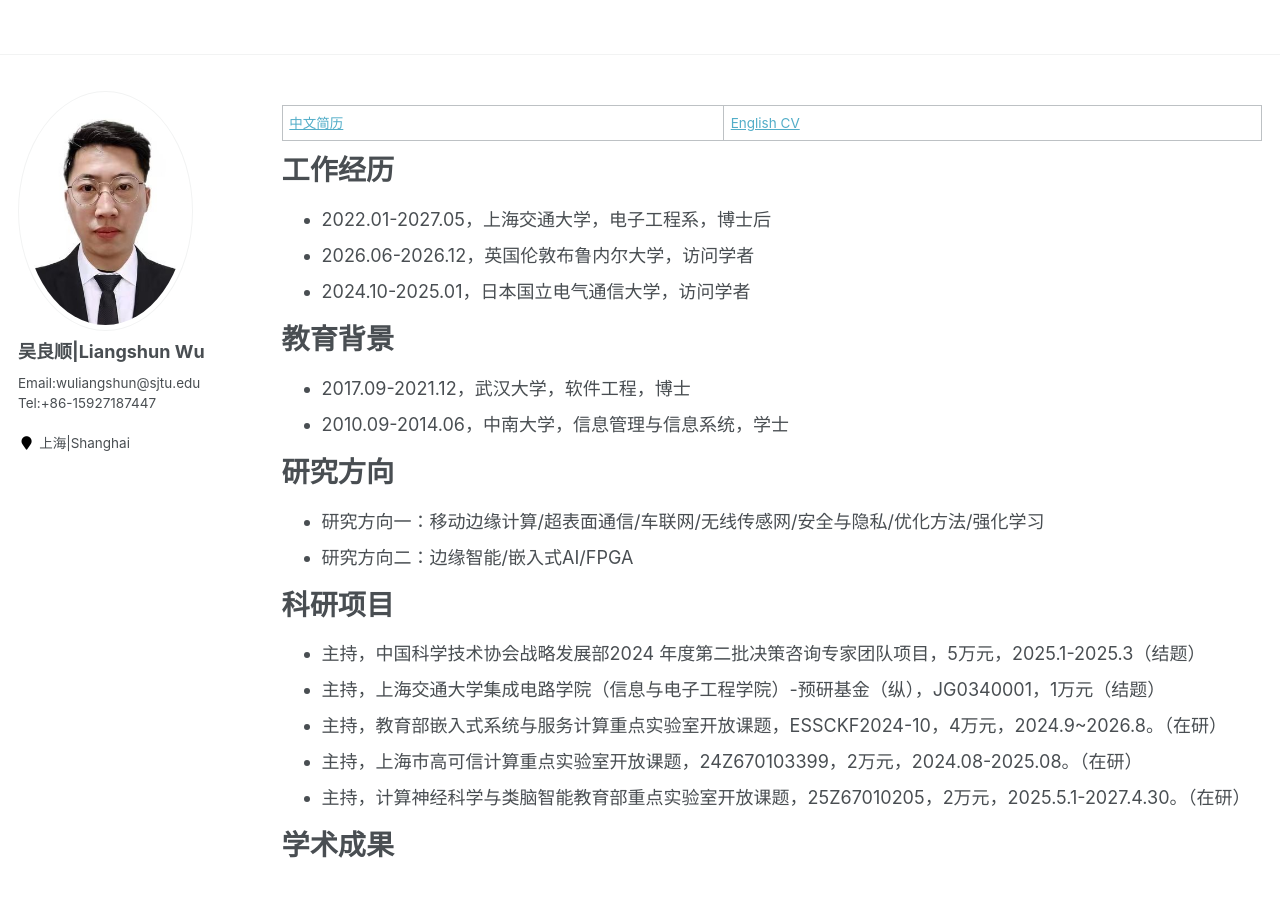
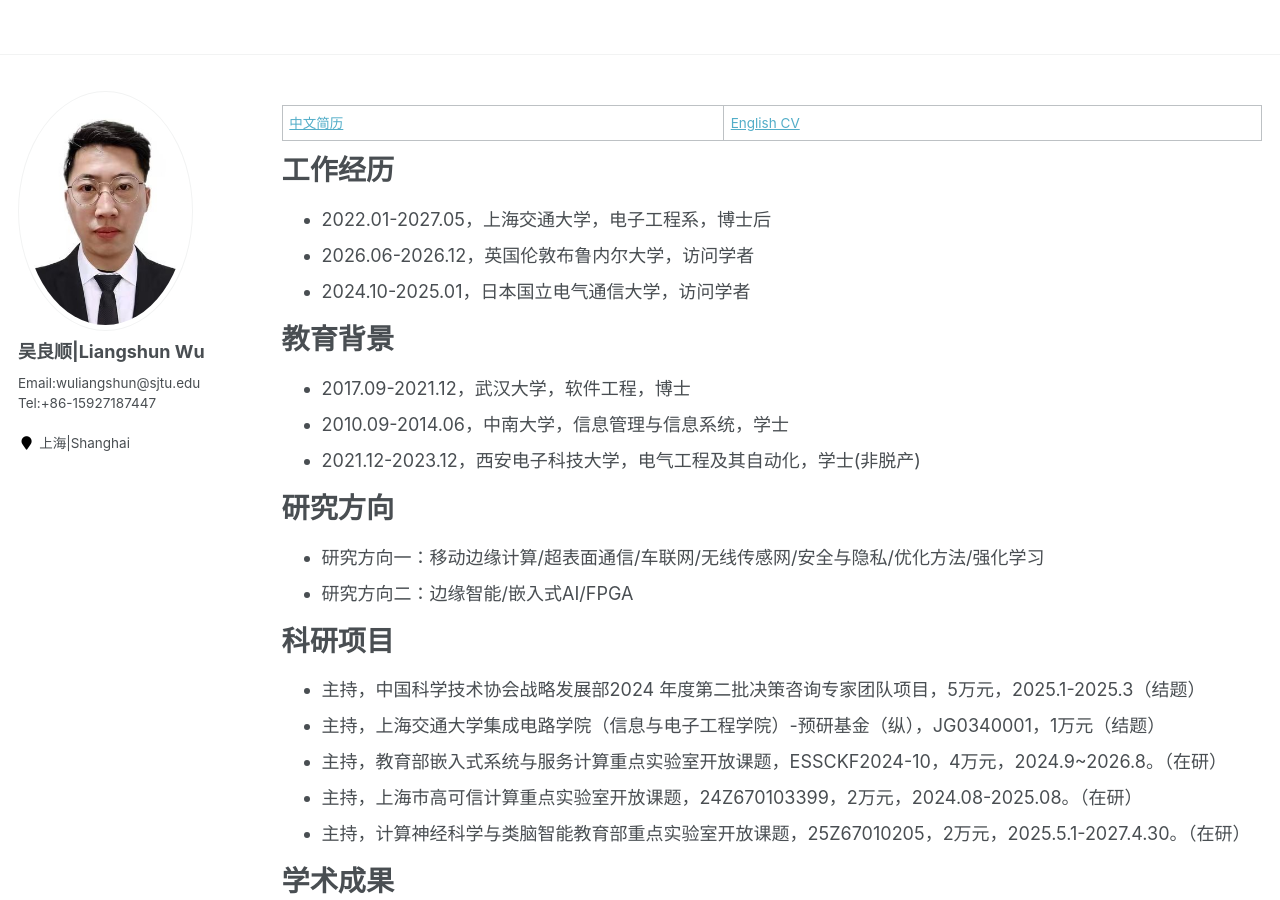
Before and after one commit to wuliangshun/wuliangshun.github.io, a Jekyll site: the page built from _pages/cv.md, in a window 1280 px wide and 900 px high. Built offline with Jekyll 4.4.1, drawn with Linux system fonts in a browser that asks for light colours; some of the changed text lies outside the part shown.

Commit message:
first commit

```diff
--- a/_pages/cv.md
+++ b/_pages/cv.md
@@ -26,7 +26,7 @@ redirect_from:
 
 * 2017.09-2021.12，武汉大学，软件工程，博士
 * 2010.09-2014.06，中南大学，信息管理与信息系统，学士
-
+* 2021.12-2023.12，西安电子科技大学，电气工程及其自动化，学士(非脱产)
 
 
 
```
Also changed, not shown: other parts of _pages/cv.md (+1 -1 lines).
